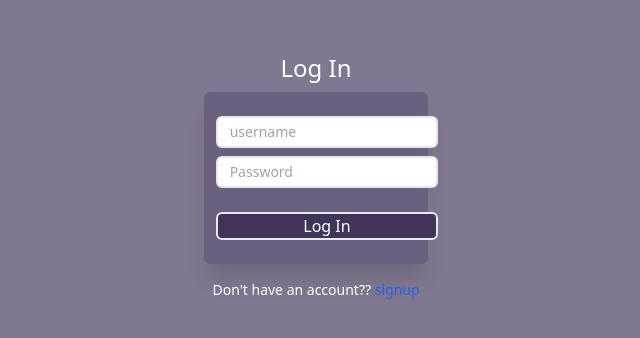
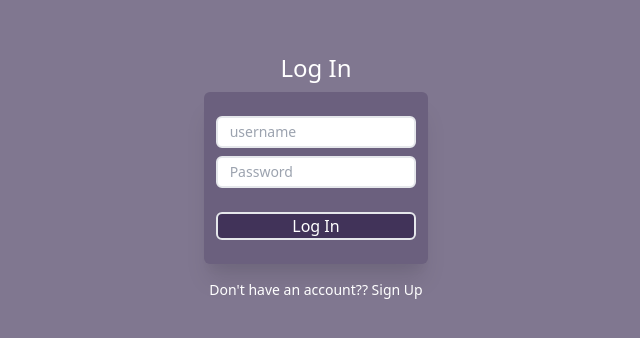
Before and after one commit to mk-mukul/website_alpha, a React (Create React App) app: page /signin/ in a window 1280 px wide. Shown: the part 224-562 px from the top of the page, without its empty margins (324-964 px from the left). Built offline with nearby package versions, Linux system fonts and the light colour scheme; no server answers.

Commit message:
fix ui bug

```diff
--- a/public/index.html
+++ b/public/index.html
@@ -12,7 +12,7 @@
     />
     <!-- <link rel="apple-touch-icon" href="%PUBLIC_URL%/logo192.png" /> -->
     <!-- <link rel="manifest" href="%PUBLIC_URL%/manifest.json" /> -->
-    <title>Website Alpha</title>
+    <title>Alpha</title>
   </head>
   <body>
     <noscript>You need to enable JavaScript to run this app.</noscript>
--- a/src/containers/auth/Signin.js
+++ b/src/containers/auth/Signin.js
@@ -47,8 +47,9 @@ export default class Signin extends React.Component {
               <div className="flex items-center w-56 flex-col">
                 <h2 className="mb-2 font-medium">Log In</h2>
                 <div className="grid gap-2 w-full bg-background-201 text-dark-901 px-3 py-6 rounded-md shadow-xl">
+                  <div className="w-full">
                     <input
-                    className="py-1 px-2 rounded-md bg-light-101 focus:border-light-201"
+                      className="py-1 w-full px-2 rounded-md bg-light-101 focus:border-light-201"
                       type="text"
                       placeholder=" username"
                       value={this.state.user_name}
@@ -56,8 +57,10 @@ export default class Signin extends React.Component {
                         this.setState({ user_name: e.target.value });
                       }}
                     />
+                  </div>
+                  <div className="w-full">
                     <input
-                    className="py-1 px-2 rounded-md bg-light-101 focus:border-light-201"
+                      className="py-1 w-full px-2 rounded-md bg-light-101 focus:border-light-201"
                       type="password"
                       placeholder=" Password"
                       value={this.state.password}
@@ -68,7 +71,8 @@ export default class Signin extends React.Component {
                         e.key === "Enter" ? this.submit(e) : null
                       }
                     />
-
+                  </div>
+                  <div className="w-full">
                     <button className="w-full mt-4 p-0 bg-background-401 text-light-101"
                       onClick={() => {
                         this.submit();
@@ -77,13 +81,14 @@ export default class Signin extends React.Component {
                       Log In
                     </button>
                   </div>
+                </div>
                 <div className="text-sm text-light-101 mt-4">
                   {"Don't have an account?? "}
                   <Link
-                    className="text-blue-600 font-medium"
+                    className="hover:text-blue-800 font-medium"
                     to={process.env.PUBLIC_URL + "/signup/"}
                   >
-                    signup
+                    Sign Up
                   </Link>
                 </div>
               </div>
--- a/src/containers/auth/Signup.js
+++ b/src/containers/auth/Signup.js
@@ -56,7 +56,9 @@ export default class Signup extends React.Component {
                 <h2 className="mb-2 font-medium">Sign Up</h2>
                 <div className="grid gap-2 w-full bg-background-201 text-dark-901 px-3 py-6 rounded-md shadow-xl">
                   <div className="w-full">
-                    <label className="text-xs text-light-201" htmlFor="name">Name</label>
+                    <label className="text-xs text-light-201" htmlFor="name">
+                      Name
+                    </label>
                     <input
                       className="py-1 w-full px-2 rounded-md bg-light-101 focus:border-dark-501"
                       type="text"
@@ -68,7 +70,12 @@ export default class Signup extends React.Component {
                     />
                   </div>
                   <div className="w-full">
-                    <label className="text-xs text-light-201" htmlFor="user_name">User Name</label>
+                    <label
+                      className="text-xs text-light-201"
+                      htmlFor="user_name"
+                    >
+                      User Name
+                    </label>
                     <input
                       className="py-1 w-full px-2 rounded-md bg-light-101 focus:border-dark-501"
                       type="text"
@@ -80,7 +87,12 @@ export default class Signup extends React.Component {
                     />
                   </div>
                   <div className="w-full">
-                    <label className="text-xs text-light-201" htmlFor="user_name">Email</label>
+                    <label
+                      className="text-xs text-light-201"
+                      htmlFor="user_name"
+                    >
+                      Email
+                    </label>
                     <input
                       className="py-1 w-full px-2 rounded-md bg-light-101 focus:border-dark-501"
                       type="text"
@@ -92,7 +104,12 @@ export default class Signup extends React.Component {
                     />
                   </div>
                   <div className="w-full">
-                    <label className="text-xs text-light-201" htmlFor="password">Password</label>
+                    <label
+                      className="text-xs text-light-201"
+                      htmlFor="password"
+                    >
+                      Password
+                    </label>
                     <input
                       className="py-1 w-full px-2 rounded-md bg-light-101 focus:border-dark-501"
                       type="text"
@@ -104,7 +121,9 @@ export default class Signup extends React.Component {
                     />
                   </div>
                   <div className="w-full">
-                    <label className="text-xs text-light-201" htmlFor="phone">Phone No</label>
+                    <label className="text-xs text-light-201" htmlFor="phone">
+                      Phone No
+                    </label>
                     <input
                       className="py-1 w-full px-2 rounded-md bg-light-101 focus:border-dark-501"
                       type="number"
@@ -115,18 +134,23 @@ export default class Signup extends React.Component {
                       }}
                     />
                   </div>
-                  <button className="w-full mt-4 p-0 bg-background-401 text-light-101"
+                  <div className="w-full">
+                    <button
+                      className="w-full mt-4 p-0 bg-background-401 text-light-101"
                       onClick={() => {
                         this.submit();
                       }}
                     >
                       Signup
                     </button>
-
+                  </div>
                 </div>
                 <div className="text-sm text-light-101 mt-4">
                   {"Already have an account?? "}
-                  <Link className="text-blue-600 font-medium" to={process.env.PUBLIC_URL + "/signin/"}>
+                  <Link
+                    className="hover:text-blue-800 font-medium"
+                    to={process.env.PUBLIC_URL + "/signin/"}
+                  >
                     Log In
                   </Link>
                 </div>
```
Lines whose indentation alone changed are shown as unchanged.
